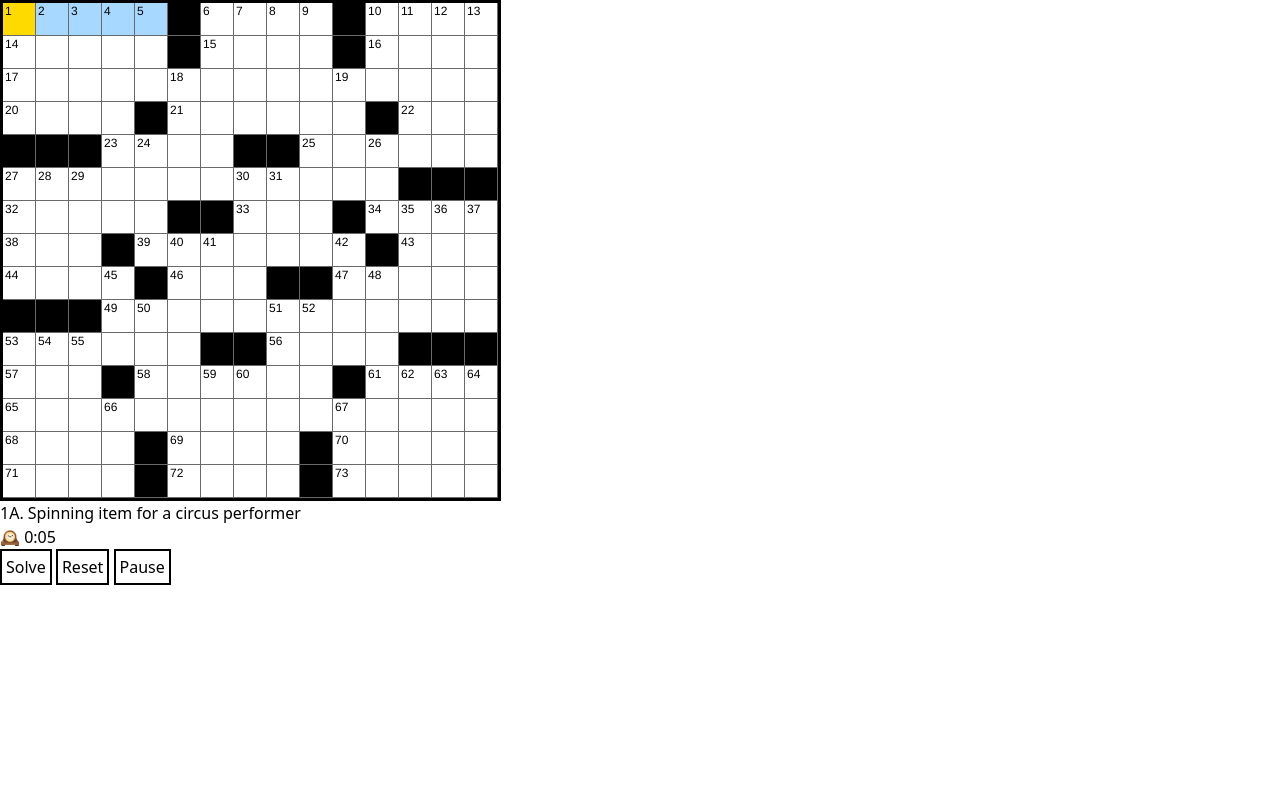
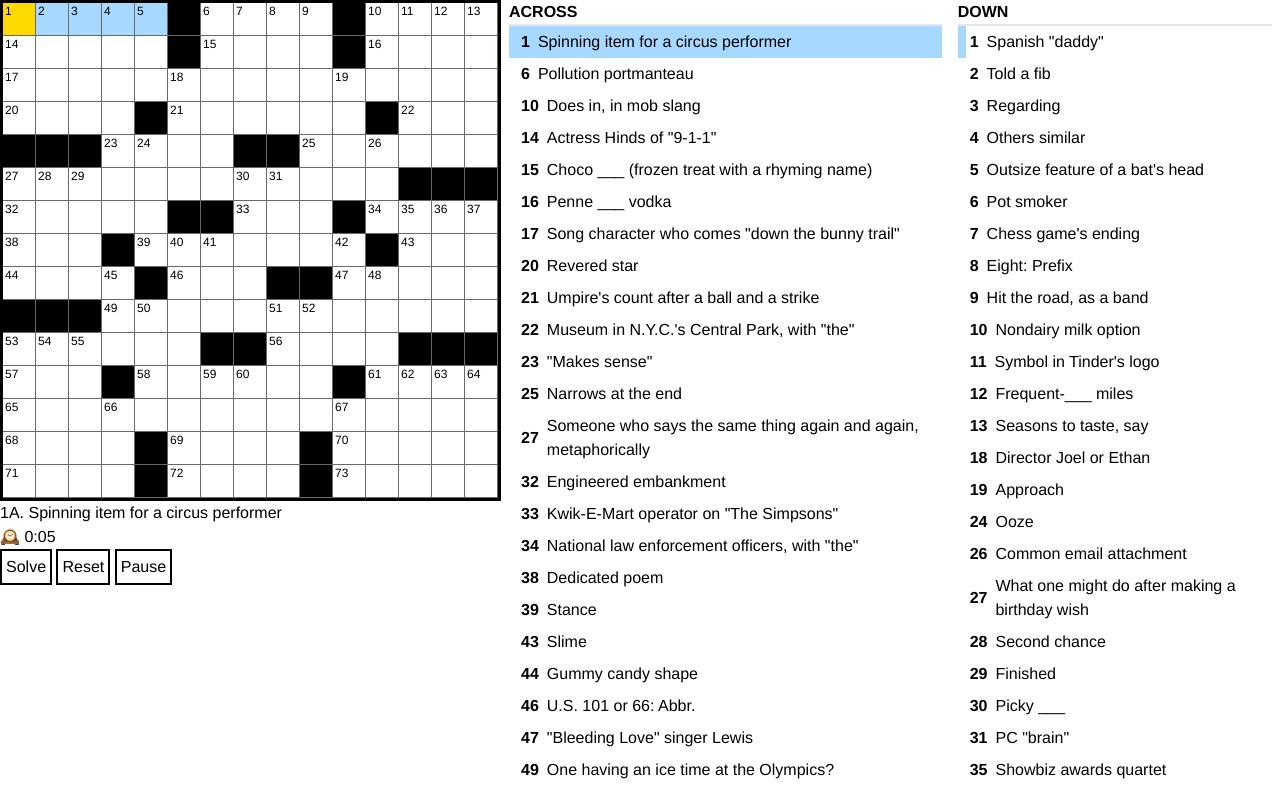
Before and after one commit to gabspeck/crossword-app, a SvelteKit app: page / in a window 1280 px wide. Shown: the top 793 px of the page. Built offline with nearby package versions, Linux system fonts and the light colour scheme.

Commit message:
wip: clue list

```diff
--- a/src/app.css
+++ b/src/app.css
@@ -1,3 +1,7 @@
 @tailwind base;
 @tailwind components;
 @tailwind utilities;
+
+body {
+    font-family: helvetica, arial, sans-serif;
+}
--- a/src/routes/+page.svelte
+++ b/src/routes/+page.svelte
@@ -115,10 +115,7 @@
 			nextClueIndex = puzzle.clues.findLastIndex(c => c.direction === (currentDirection === 'across' ? 'down' : 'down'));
 		}
 		const nextClue = puzzle.clues[nextClueIndex];
-		if (nextClue.direction !== currentDirection) {
-			currentDirection = nextClue.direction;
-		}
-		currentTileIndex = firstEmptyTileInClue(nextClue) || nextClue.tiles[0];
+		goToClue(nextClue);
 	};
 
 	const advanceTile = (direction: 'up' | 'down' | 'left' | 'right') => {
@@ -213,6 +210,13 @@
 		return `${hours > 0 ? `${hours}:` : ''}${minutesPart.toString().padStart(hours > 0 ? 2 : 1, '0')}:${secondsPart.toString().padStart(2, '0')}`;
 	};
 
+	const goToClue = (clue: Clue) => {
+		if (clue.direction !== currentDirection) {
+			currentDirection = clue.direction;
+		}
+		currentTileIndex = firstEmptyTileInClue(clue) || clue.tiles[0];
+	};
+
 	onMount(() => {
 		startTimer();
 	});
@@ -220,10 +224,12 @@
 </script>
 
 <main>
+	<div class="flex h-[600px]">
+		<div class="flex flex-col">
 			<div
 				tabindex="-1"
 				role="grid"
-		class="inline-grid grid-cols-{puzzle.dimensions.cols} gap-0 border-[3px] border-black font-['Helvetica']"
+				class="w-max inline-grid grid-cols-{puzzle.dimensions.cols} gap-0 border-[3px] border-black"
 			>
 				{#each tiles as tile, tileIndex}
 					<div
@@ -253,6 +259,7 @@
 					</div>
 				{/each}
 			</div>
+			<div>
 				<p>{currentClue.number}{currentDirection.at(0)?.toUpperCase()}. {currentClue.prompt}</p>
 				<p>🕰️ {formatDuration(secondsSpent)}</p>
 				<button class="border-2 border-black p-1"
@@ -266,5 +273,27 @@
 									onclick={toggleTimer}>{paused ? 'Resume' : 'Pause'}
 					</button>
 				{/if}
-
+			</div>
+		</div>
+		<div class="flex flex-row h-full">
+			{#each ['across', 'down'] as direction}
+				<div class="mx-2">
+					<h3 class="border-b-2 text-left uppercase font-bold">{direction}</h3>
+					<ul>
+						{#each puzzle.clues.filter(c => c.direction === direction) as clue}
+							<li onkeydown={() => {}} role="menuitem" onclick={() => goToClue(clue)}
+									class="py-1 flex items-center border-l-8 cursor-pointer border-transparent pl-1"
+									class:bg-[#a7d8ff]={currentClue === clue}
+									class:border-l-[#a7d8ff]={clue.tiles.includes(currentTileIndex)}
+									class:text-[#98a2a9]={clue.tiles.every(t => !tiles[t].isBlank && !!tiles[t].guess)}
+							>
+								<span class="font-bold mr-2">{clue.number}</span>
+								<span>{clue.prompt}</span>
+							</li>
+						{/each}
+					</ul>
+				</div>
+			{/each}
+		</div>
+	</div>
 </main>
```
Lines whose indentation alone changed are shown as unchanged.
